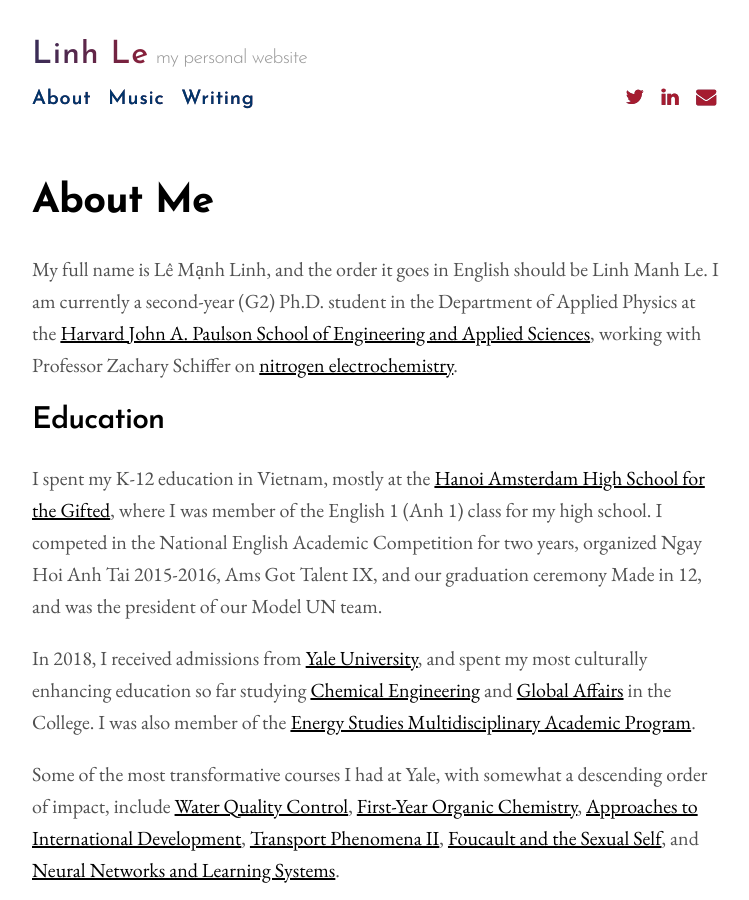
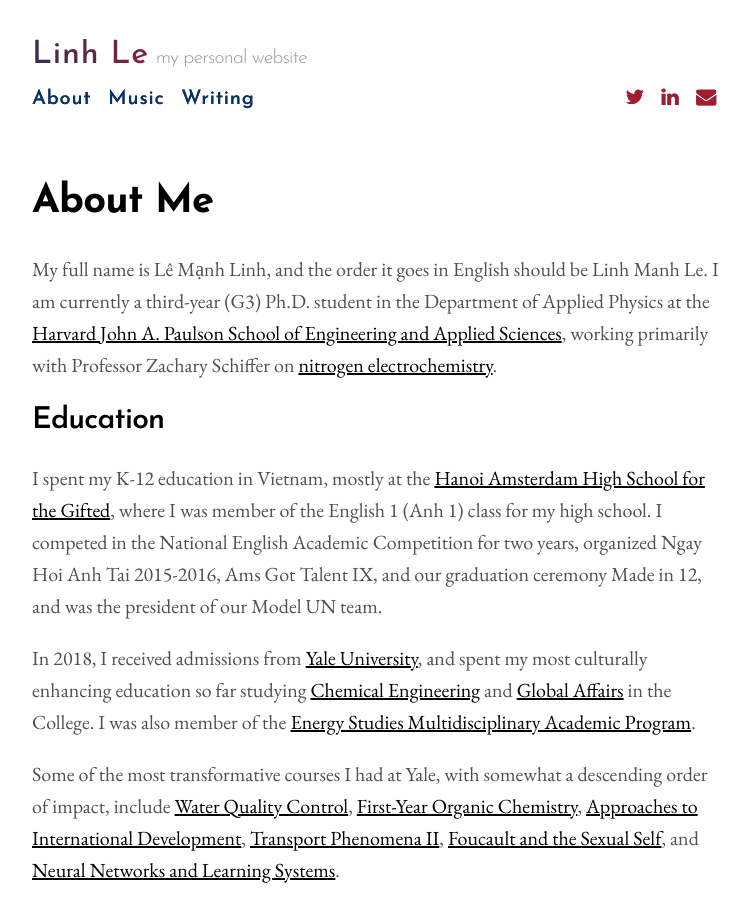
Before and after one commit to aidenva/aidenva.github.io, a Jekyll site: the page built from menu/about.md, in a window 1280 px wide and 900 px high. Shown: the whole window, without its empty margins (263-1012 px from the left). Built offline with Jekyll 4.4.1, drawn with Linux system fonts in a browser that asks for light colours; some of the changed text lies outside the part shown.

Commit message:
update about

```diff
--- a/menu/about.md
+++ b/menu/about.md
@@ -4,7 +4,7 @@
 permalink: /about
 ---
 
-My full name is Lê Mạnh Linh, and the order it goes in English should be Linh Manh Le. I am currently a second-year (G2) Ph.D. student in the Department of Applied Physics at the [Harvard John A. Paulson School of Engineering and Applied Sciences](https://seas.harvard.edu/), working with Professor Zachary Schiffer on [nitrogen electrochemistry](https://schifferlab.seas.harvard.edu/research/).
+My full name is Lê Mạnh Linh, and the order it goes in English should be Linh Manh Le. I am currently a third-year (G3) Ph.D. student in the Department of Applied Physics at the [Harvard John A. Paulson School of Engineering and Applied Sciences](https://seas.harvard.edu/), working primarily with Professor Zachary Schiffer on [nitrogen electrochemistry](https://schifferlab.seas.harvard.edu/research/).
 
 ## Education
 
```
Also changed, not shown: other parts of menu/about.md (+1 -1 lines).
